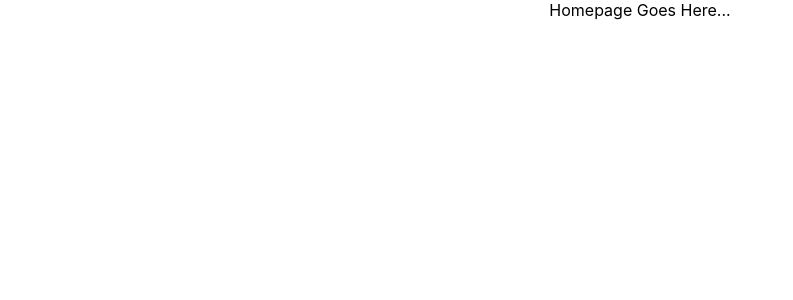
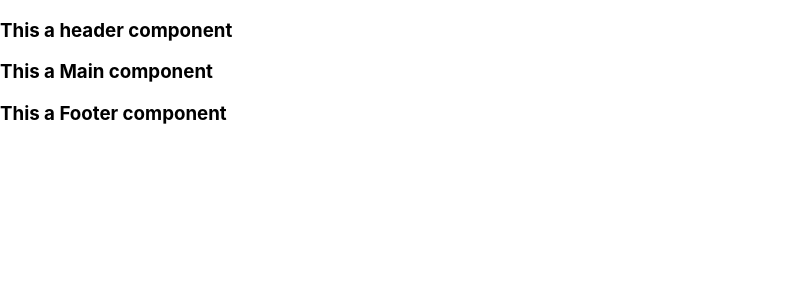
Before and after one commit to Udeme98/Meta-capstone-project, a React (Create React App) app: page / in a window 1280 px wide. Shown: the top 300 px of the page, without its empty margins (0-793 px from the left). Built offline with nearby package versions, Linux system fonts and the light colour scheme.

Commit message:
Updated App.js file

```diff
--- a/src/App.js
+++ b/src/App.js
@@ -1,7 +1,16 @@
 import "./App.css";
+import Header from "./Header";
+import Main from "./Main";
+import Footer from "./Footer";
 
 function App() {
-  return <div className="App">Homepage Goes Here...</div>;
+  return (
+    <>
+      <Header />
+      <Main />
+      <Footer />
+    </>
+  );
 }
 
 export default App;
--- /dev/null
+++ b/src/Footer.js
@@ -0,0 +1,5 @@
+import React from "./react";
+
+export default function Footer() {
+  return <h3>This a Footer component</h3>;
+}
--- /dev/null
+++ b/src/Header.js
@@ -0,0 +1,5 @@
+import React from "./react";
+
+export default function Header() {
+  return <h3>This a header component</h3>;
+}
--- /dev/null
+++ b/src/Main.js
@@ -0,0 +1,5 @@
+import React from "./react";
+
+export default function Main() {
+  return <h3>This a Main component</h3>;
+}
--- /dev/null
+++ b/src/Navbar.js
@@ -0,0 +1,5 @@
+import React from "./react";
+
+export default function Navbar() {
+  return <h3>This a Navbar component</h3>;
+}
```
